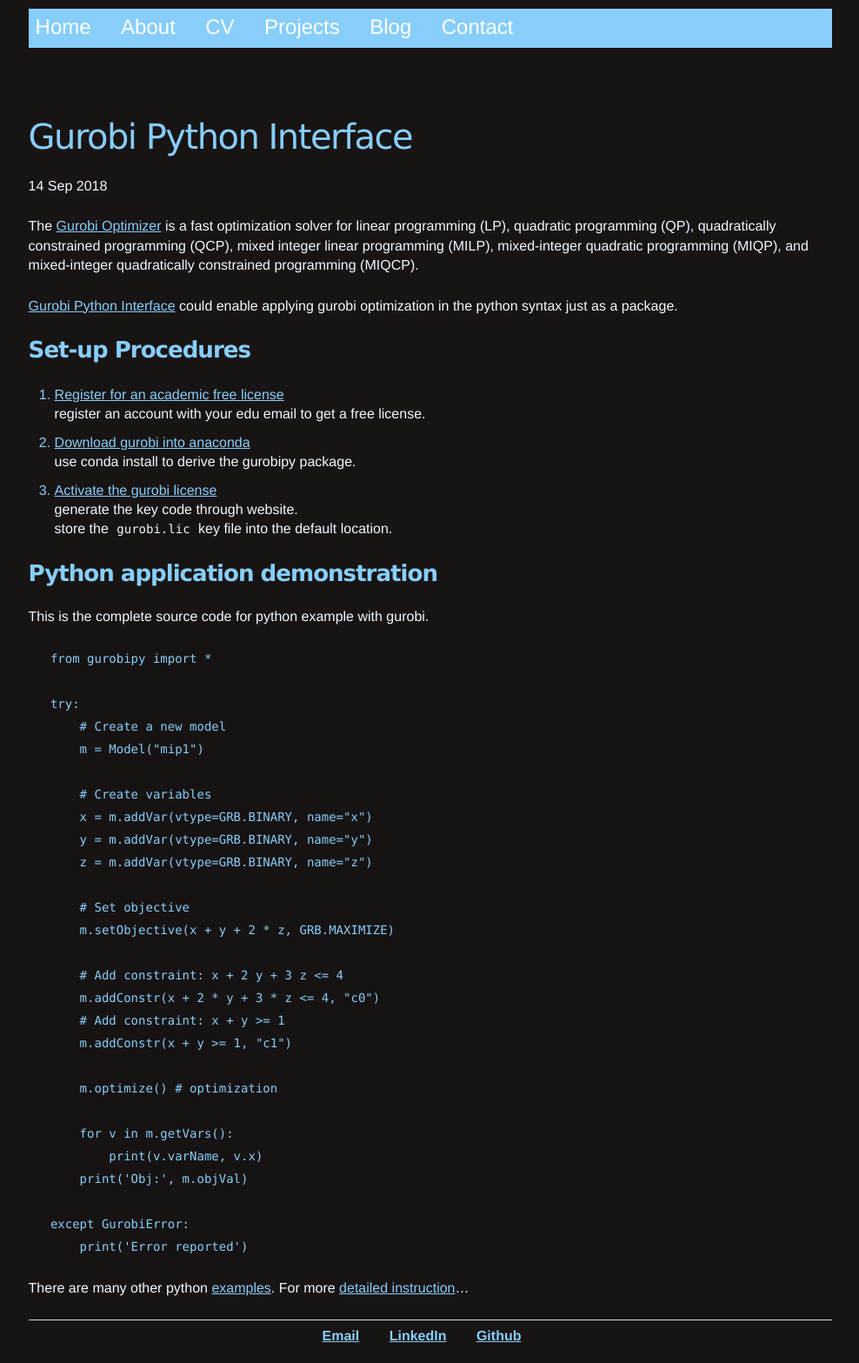
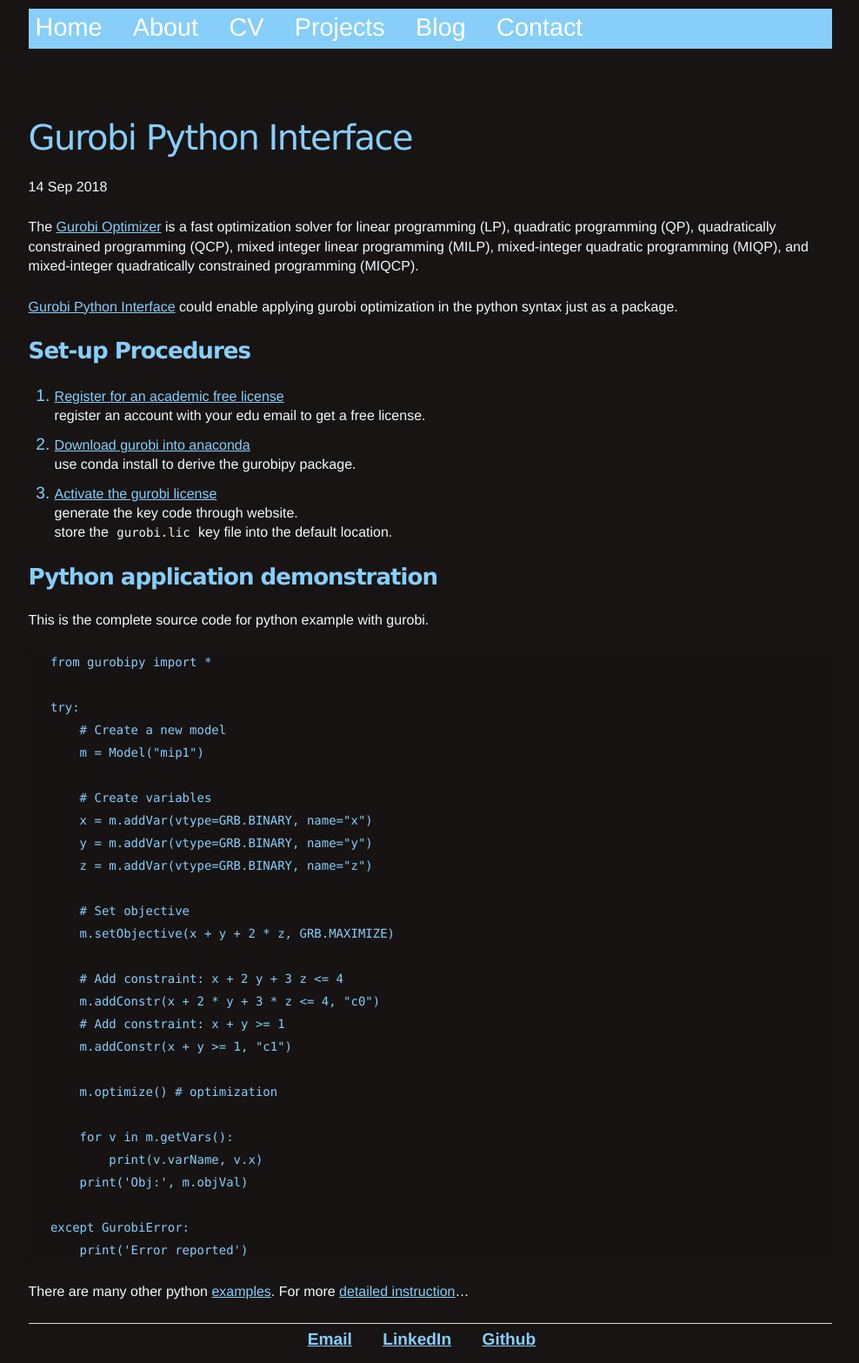
Before and after one commit to xiaohui-victor-li/xiaohui-victor-li.github.io, a Jekyll site: the page built from _posts/2018-09-14-gurobi.md, in a window 1280 px wide. Shown: the whole page at 87% size, without its empty margins (145-1133 px from the left). Built offline with Jekyll 4.4.1, drawn with Linux system fonts in a browser that asks for light colours.

Commit message:
Update post.html

```diff
--- a/_layouts/post.html
+++ b/_layouts/post.html
@@ -10,7 +10,7 @@
 	html {overflow-x: initial !important;}
 	:root { --bg-color: #181414; --text-color: #333333; --select-text-bg-color: #B5D6FC; --select-text-font-color: auto; --monospace: "Lucida Console",Consolas,"Courier",monospace; }
 html { font-size: 14px; background-color: var(--bg-color); color: var(--text-color); font-family: "Helvetica Neue", Helvetica, Arial, sans-serif; -webkit-font-smoothing: antialiased; }
-body { margin: 0px; padding: 0px; height: auto; bottom: 0px; top: 0px; left: 0px; right: 0px; font-size: 1rem; line-height: 1.42857143; overflow-x: hidden; background-image: inherit; background-size: inherit; background-attachment: inherit; background-origin: inherit; background-clip: inherit; background-color: inherit; background-position: inherit inherit; background-repeat: inherit inherit; }
+body { margin: 0px; padding: 0px; height: auto; bottom: 0px; top: 0px; left: 0px; right: 0px; font-size: 1.2rem; line-height: 1.42857143; overflow-x: hidden; background-image: inherit; background-size: inherit; background-attachment: inherit; background-origin: inherit; background-clip: inherit; background-color: inherit; background-position: inherit inherit; background-repeat: inherit inherit; }
 iframe { margin: auto; }
 a.url { word-break: break-all; }
 a:active, a:hover { outline: 0px; }
```
